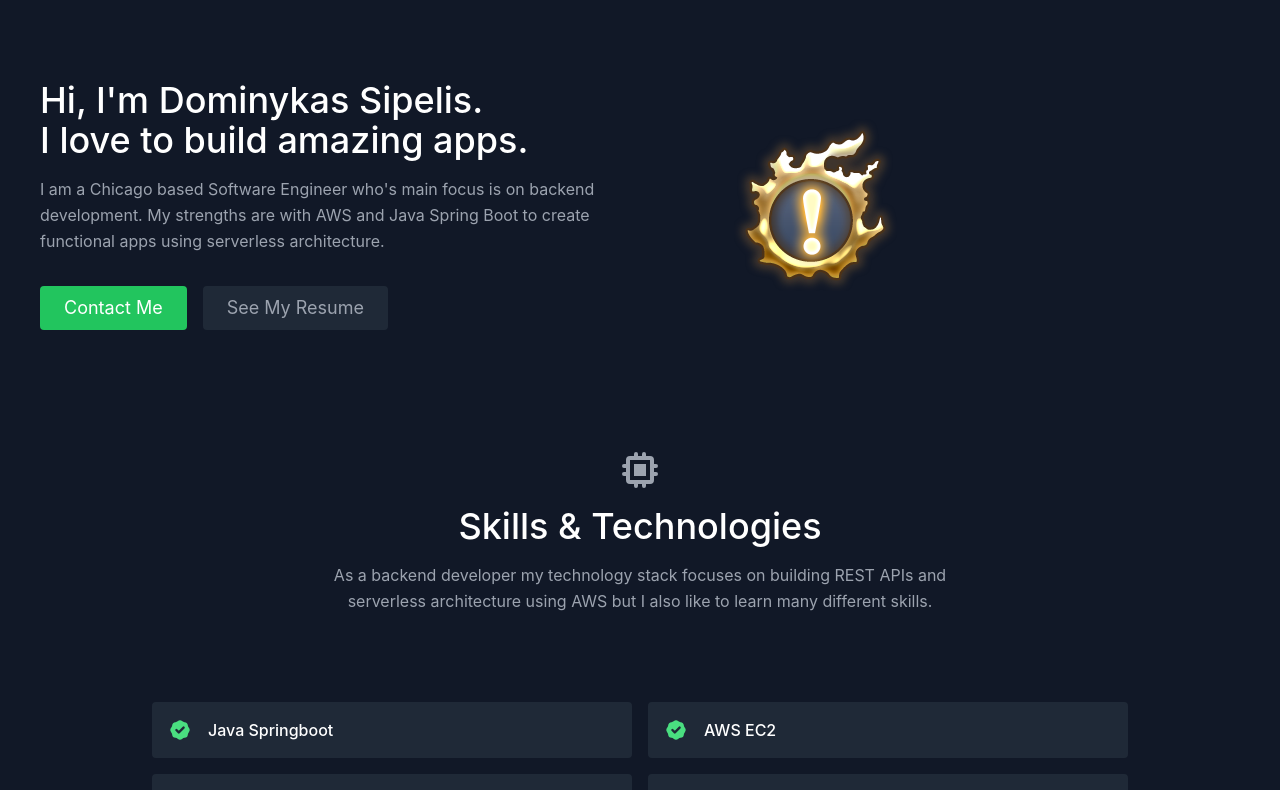
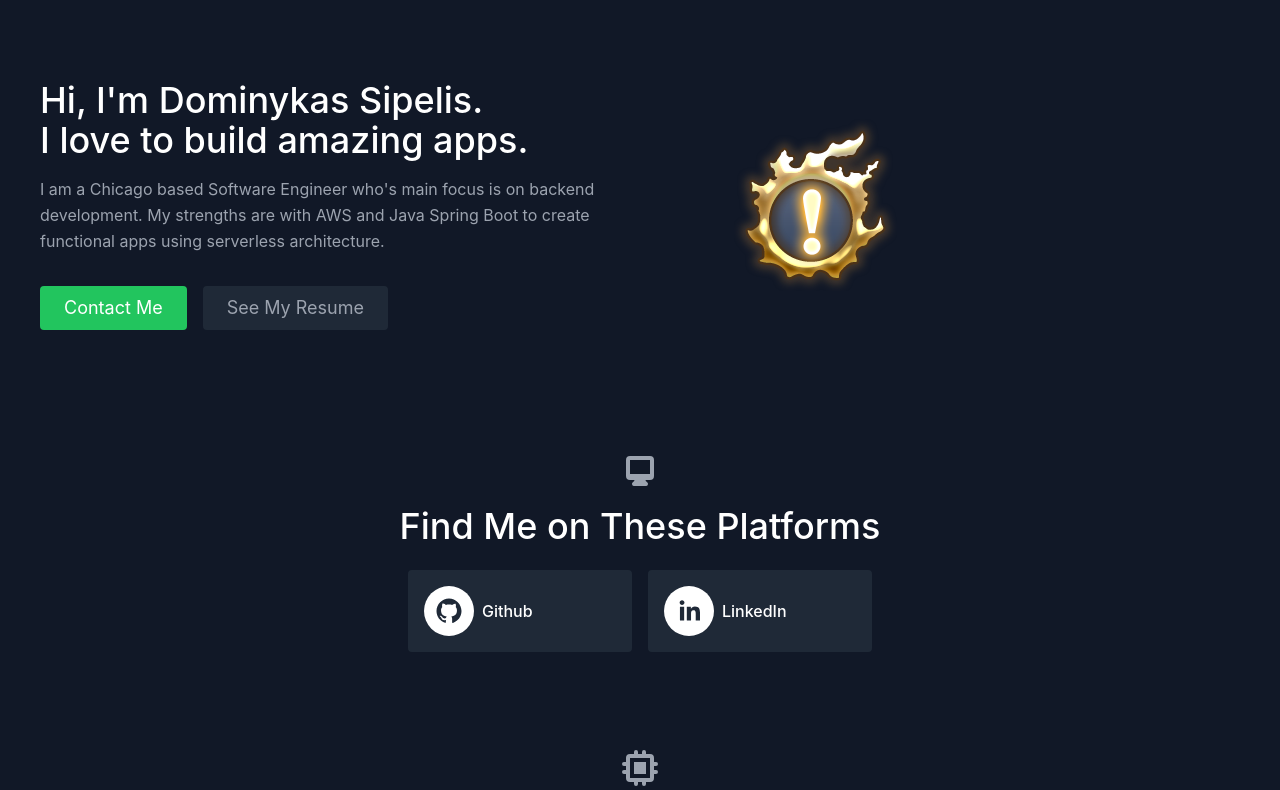
Before and after one commit to Pacifistic/personal-website, a React (Create React App) app: page / in a window 1280 px wide. Shown: the top 790 px of the page. Built offline with nearby package versions, Linux system fonts and the light colour scheme.

Commit message:
added social section

```diff
--- a/package.json
+++ b/package.json
@@ -11,6 +11,7 @@
     "react": "^17.0.2",
     "react-dom": "^17.0.2",
     "react-scripts": "5.0.0",
+    "react-social-icons": "^5.11.0",
     "web-vitals": "^2.1.4"
   },
   "scripts": {
--- a/src/App.js
+++ b/src/App.js
@@ -1,13 +1,14 @@
 import React from "react";
-import Navbar from "./Components/Navbar";
 import About from "./Components/About";
 import Skills from "./Components/Skills";
 import Contact from "./Components/Contact";
+import FindMe from "./Components/FindMe";
 
 export default function App() {
   return (
       <main className="text-gray-400 bg-gray-900 body-font">
           <About />
+          <FindMe/>
           <Skills/>
           <Contact/>
       </main>
--- /dev/null
+++ b/src/Components/FindMe.js
@@ -0,0 +1,33 @@
+import React from "react";
+import {DesktopComputerIcon} from "@heroicons/react/solid";
+import {platforms} from "../data";
+import {SocialIcon} from "react-social-icons";
+
+export default function FindMe(){
+    return(
+        <section id="findme" className="relative">
+            <div className="container px-5 py-10 mx-auto">
+                <div className="text-center">
+                    <DesktopComputerIcon className="w-10 inline-block mb-4" />
+                    <h1 className="sm:text-4xl text-3xl font-medium title-font text-white mb-4">
+                        Find Me on These Platforms
+                    </h1>
+                </div>
+                <div className="flex flex-wrap lg:w-4/5 sm:mx-auto sm:mb-2 -mx-2 px-64">
+                    {platforms.map((platform) => (
+                        <div key={platform.name} className="p-2 sm:w-1/2 w-full">
+                            <div className="bg-gray-800 rounded flex p-4 h-full items-center">
+                                <SocialIcon url={platform.link} bgColor="white" target="_blank"/>
+                                <span className="title-font font-medium text-white mx-2">
+                                    <a href={platform.link} target="_blank">
+                                        {platform.name}
+                                    </a>
+                                </span>
+                            </div>
+                        </div>
+                    ))}
+                </div>
+            </div>
+        </section>
+    )
+}
--- a/src/Components/Navbar.js
+++ /dev/null
@@ -1,3 +0,0 @@
-
-
-export default function Navbar() {}
--- a/src/data.js
+++ b/src/data.js
@@ -11,3 +11,14 @@ export const skills = [
     "Unix",
     "Git"
 ];
+
+export const platforms = [
+    {
+        name: "Github",
+        link: "https://github.com/dsipelis"
+    },
+    {
+        name: "LinkedIn",
+        link: "https://www.linkedin.com/in/dominykas-sipelis/"
+    }
+]
```
Also changed, not shown: 1 other file (tests, documents, lock files or other folders).
